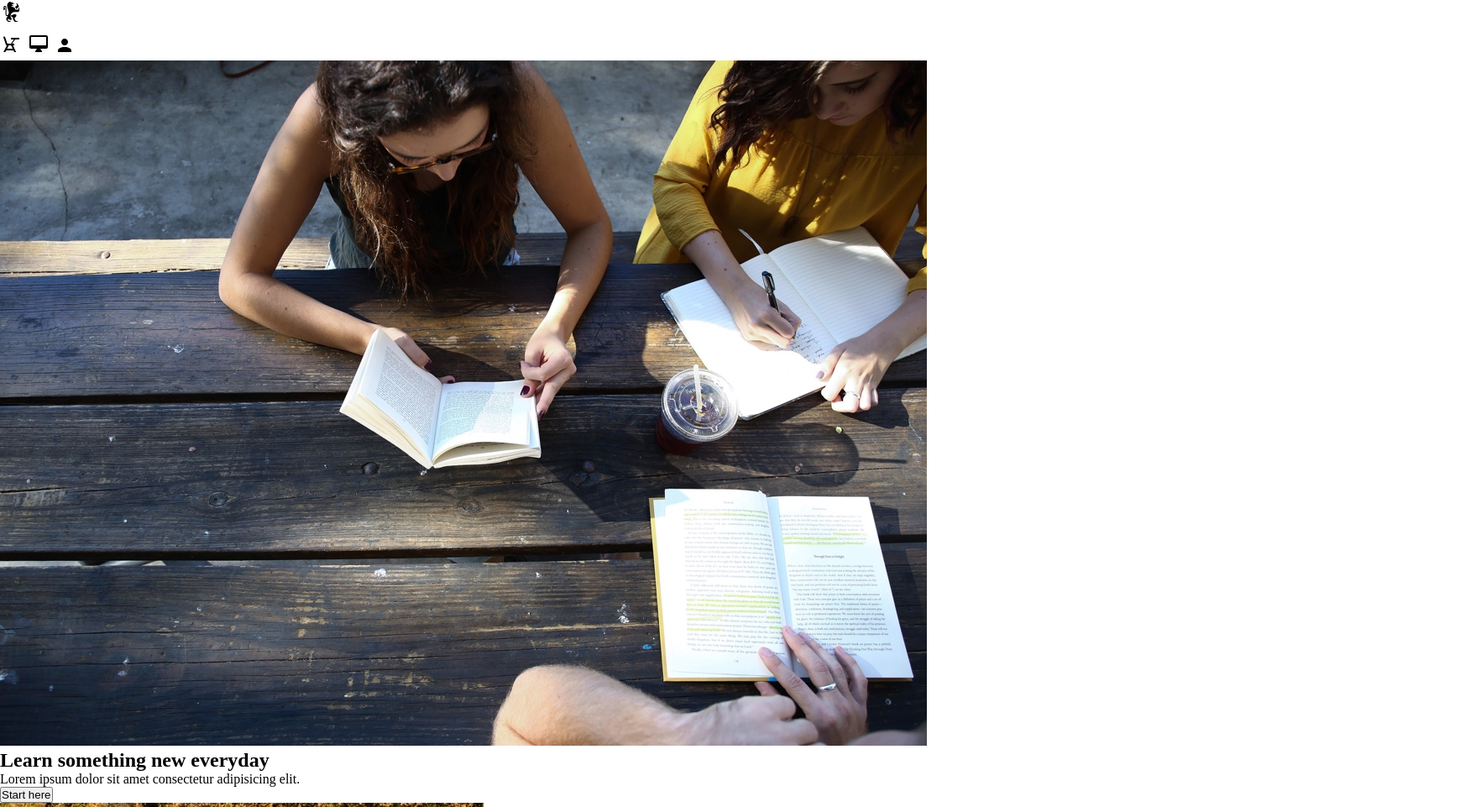
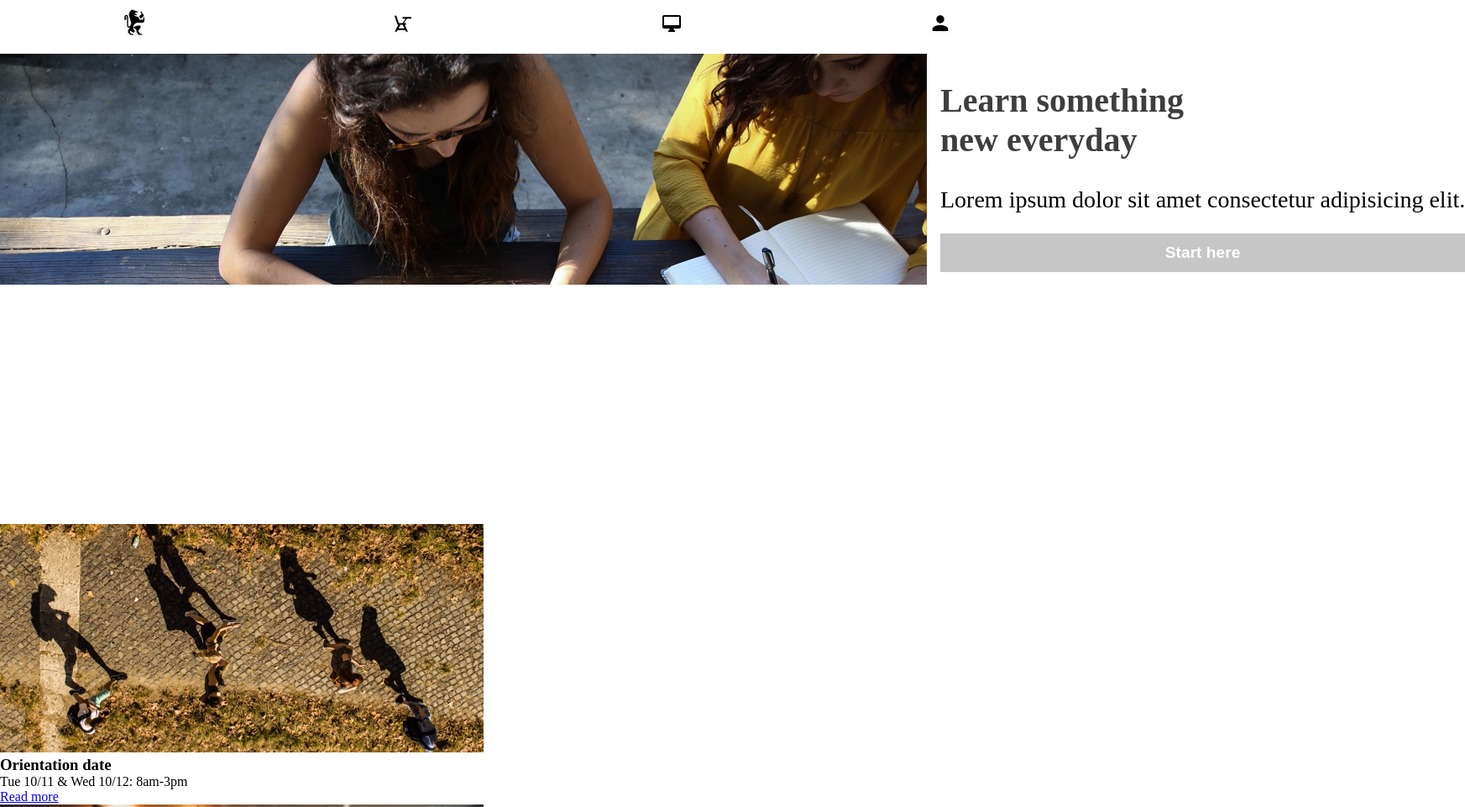
Before and after one commit to AlexRFarnes/Codecademy-projects-Web-Dev, a plain HTML site: page Colmar-Academy/index.html in a window 1280 px wide. Shown: the top 961 px of the page at 84% size, 1745 px wide, since content can reach past the window. Drawn offline with Linux system fonts and the light colour scheme.

Commit message:
colmar project nav bar and hero section

```diff
--- a/Colmar-Academy/css/style.css
+++ b/Colmar-Academy/css/style.css
@@ -1,11 +1,104 @@
+html {
+  font-size: 16px;
+}
+
+li,
+button,
+p {
+  font-size: 1rem;
+}
+
 .desktop {
   display: none;
 }
 
-*,
-*::before,
-*::after {
+video {
+  width: 350px;
+}
+
+* {
   padding: 0;
   margin: 0;
   box-sizing: border-box;
 }
+
+h2 {
+  color: #3e3e3e;
+  font-size: 2.5rem;
+  font-weight: 700;
+}
+
+/* HEADER AND NAVIGATION BAR MOBILE*/
+
+nav {
+  display: flex;
+  min-height: 64px;
+  align-items: center;
+}
+
+nav ul {
+  list-style-type: none;
+  display: flex;
+  flex: 1 1 75%;
+  justify-content: space-around;
+}
+nav h1 {
+  flex: 1 1 25%;
+  text-align: center;
+}
+
+nav .logo {
+  height: 2.5rem;
+}
+
+nav img {
+  height: 1.75rem;
+}
+
+/* MEDIA QUERY */
+
+/* HERO SECTION */
+.hero-container {
+  display: flex;
+  flex-wrap: wrap;
+  height: 70vh;
+  flex-direction: column;
+}
+
+.hero-img {
+  height: 275px;
+  overflow: hidden;
+}
+
+.hero-img img {
+  width: 100%;
+  position: relative;
+  top: -20px;
+}
+
+.hero-info {
+  margin: 2rem 1rem;
+}
+
+.hero-info h2 {
+  margin-bottom: 2rem;
+}
+
+.hero-info p {
+  margin-bottom: 1.5rem;
+}
+
+.hero-info button {
+  border: none;
+  padding: 0.75rem 0;
+  margin: 0 auto;
+  width: 100%;
+  font-size: 1.2rem;
+  color: white;
+  font-weight: 700;
+  background-color: #c7c6c6;
+}
+
+.large-text {
+  font-size: 1.75rem;
+}
--- a/Colmar-Academy/index.html
+++ b/Colmar-Academy/index.html
@@ -8,13 +8,15 @@
   </head>
   <body>
     <!-- HEADER -->
-    <header class="container">
-      <h1><a href="#"><img src="/images/ic-logo.svg" alt="Colmar's Academy"></a></h1>
+    <header>
         <!-- MOBILE NAB -->
         <nav class="mobile">
-          <a href="#"><img src="/images/ic-on-campus.svg" alt=""></a>
-          <a href="#"><img src="/images/ic-online.svg" alt=""></a>
-          <a href="#"><img src="/images/ic-login.svg" alt=""></a>
+          <h1><a href="#"><img src="/images/ic-logo.svg" alt="Colmar's Academy" class="logo"></a></h1>
+          <ul>
+          <li><a href="#"><img src="/images/ic-on-campus.svg" alt=""></a></li>
+          <li><a href="#"><img src="/images/ic-online.svg" alt=""></a></li>
+          <li><a href="#"><img src="/images/ic-login.svg" alt=""></a></li>
+        </ul>
         </nav>
         <!-- DESKTOP NAV -->
         <nav class="desktop">
@@ -28,12 +30,14 @@
         </nav>
     </header>
     <!-- END HEADER -->
-    <!-- BANNER -->
-    <section class="banner container">
-      <img src="/images/banner.jpg" alt="Girls studying">
-      <div class="banner-info">
-        <h2>Learn something new everyday</h2>
-        <p>Lorem ipsum dolor sit amet consectetur adipisicing elit.
+    <!-- HERO -->
+    <section class="hero-container">
+      <div class="hero-img">
+       <img src="/images/banner.jpg" alt="Girls studying">
+      </div>
+      <div class="hero-info">
+        <h2>Learn something <br />new everyday</h2>
+        <p class="large-text">Lorem ipsum dolor sit amet consectetur adipisicing elit.
         </p>
         <button>Start here</button>
       </div>
@@ -70,19 +74,19 @@
     <!-- COURSES SECTION -->
     <section class="courses container">
       <h2>Start learning</h2>
-      <div class="course-section">Software engineering</div>
-      <div class="course-section">Computer art</div>
-      <div class="course-section">Design</div>
-      <div class="course-section">Data</div>
-      <div class="course-section">Business</div>
-      <div class="course-section">Marketing</div>
+      <div class="course-section"><a href="">Software engineering</a></div>
+      <div class="course-section"><a href="#">Computer art</a></div>
+      <div class="course-section"><a href="#">Design</a></div>
+      <div class="course-section"><a href="#">Data</a></div>
+      <div class="course-section"><a href="#">Business</a></div>
+      <div class="course-section"><a href="#">Marketing</a></div>
     </section>
     <!-- END COURSES SECTION -->
     <!-- THESIS SECTION -->
     <section class="thesis container">
       <h2>Thesis exhibits</h2>
       <video>
-        <source src="" type="">
+        <source src="./videos/thesis.mp4" type="video/mp4">
       </video>
     </section>
     <!-- END THESIS SECTION -->
```
